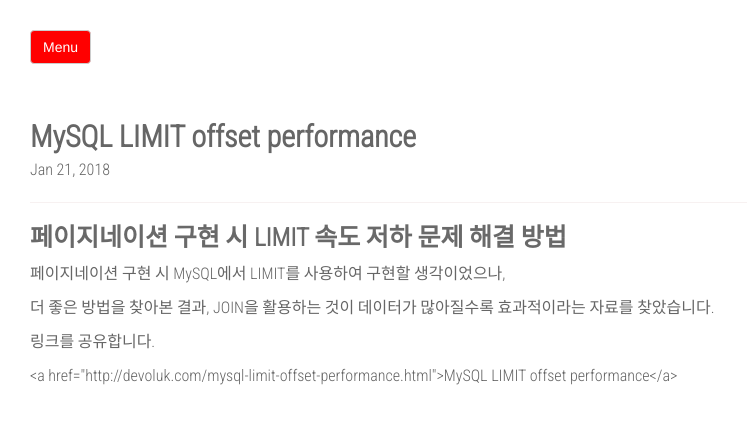
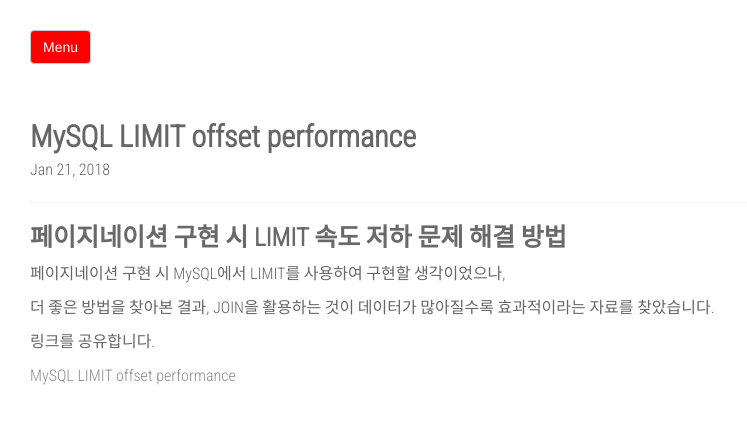
Before and after one commit to daehoney/daehoney.github.io, a Jekyll site: the page built from _posts/2018-01-21-mysql001.markdown, in a window 1280 px wide. Shown: the top 424 px of the page, without its empty margins (0-747 px from the left). Built offline with Jekyll 4.4.1, drawn with Linux system fonts in a browser that asks for light colours; nearby versions of some CDN libraries; comment, search, counter and statistics services are not loaded; some of the changed lines change nothing that is shown.

Commit message:
no message

```diff
--- a/_posts/2018-01-21-mysql001.markdown
+++ b/_posts/2018-01-21-mysql001.markdown
@@ -14,4 +14,4 @@
 
 링크를 공유합니다.
 
-<a href=\"http://devoluk.com/mysql-limit-offset-performance.html\">MySQL LIMIT offset performance</a>
+[MySQL LIMIT offset performance](http://devoluk.com/mysql-limit-offset-performance.html)
```
